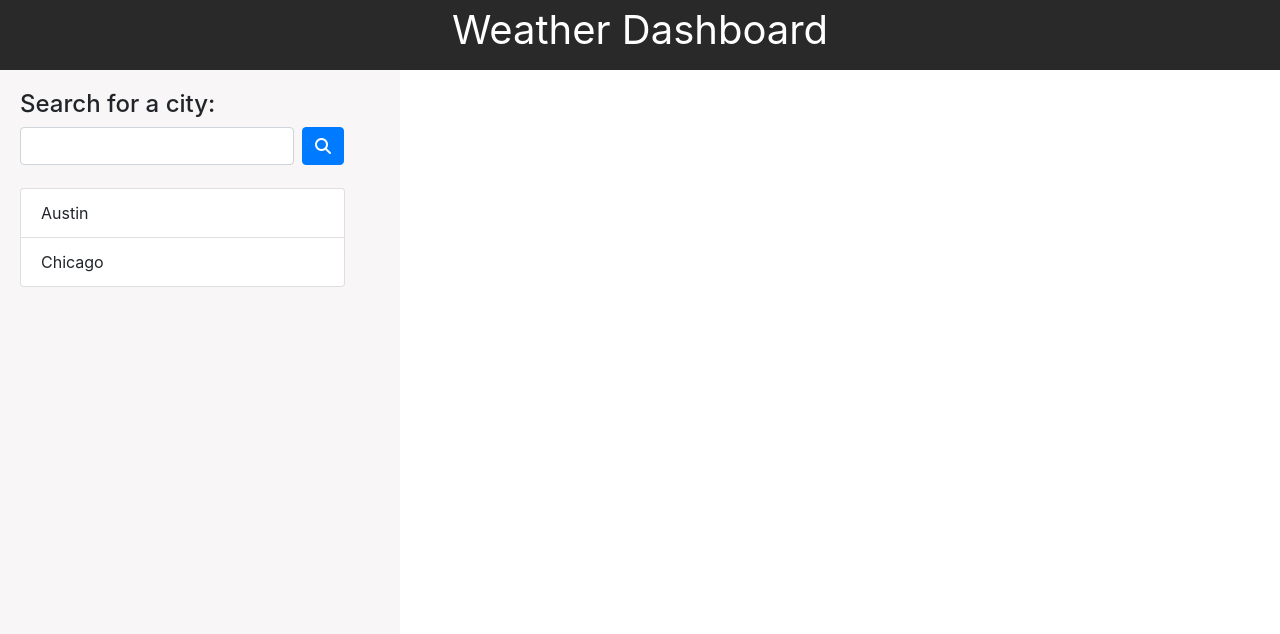
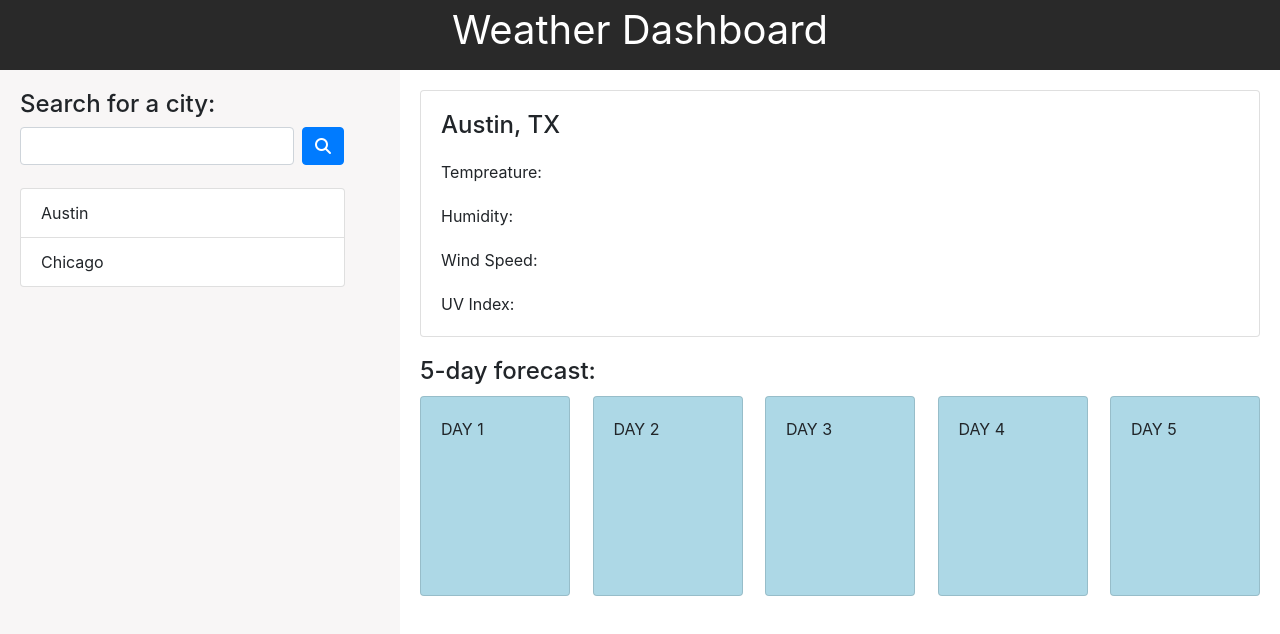
Before and after one commit to jawm17/Weather-Dashboard, a plain HTML site: page index.html in a window 1280 px wide. Drawn offline with nearby package versions, Linux system fonts and the light colour scheme.

Commit message:
additional formatting

```diff
--- a/index.html
+++ b/index.html
@@ -36,6 +36,48 @@
         </ul>
     </aside>
 
+    <!-- weather area -->
+    <div class="card weatherBox">
+        <div class="card-body">
+          <h4>Austin, TX</h4>
+          <p1>Tempreature: </p1>
+          <p1>Humidity: </p1>
+          <p1>Wind Speed: </p1>
+          <p1>UV Index: </p1>
+        </div>
+    </div>
+
+    <div>
+        <h4>5-day forecast:</h4>
+        <div class="row forecast">
+            <div class="card day">
+                <div class="card-body">
+                    DAY 1
+                </div>
+            </div>
+            <div class="card day">
+                <div class="card-body">
+                    DAY 2
+                </div>
+            </div>
+            <div class="card day">
+                <div class="card-body">
+                    DAY 3
+                </div>
+            </div>
+            <div class="card day">
+                <div class="card-body">
+                    DAY 4
+                </div>
+            </div>
+            <div class="card day">
+                <div class="card-body">
+                    DAY 5
+                </div>
+            </div>
+        </div>
+    </div>
+
     <!-- Bootsrap js -->
     <script src="https://code.jquery.com/jquery-3.4.1.slim.min.js" integrity="sha384-J6qa4849blE2+poT4WnyKhv5vZF5SrPo0iEjwBvKU7imGFAV0wwj1yYfoRSJoZ+n" crossorigin="anonymous"></script>
     <script src="https://stackpath.bootstrapcdn.com/bootstrap/4.4.1/js/bootstrap.min.js" integrity="sha384-wfSDF2E50Y2D1uUdj0O3uMBJnjuUD4Ih7YwaYd1iqfktj0Uod8GCExl3Og8ifwB6" crossorigin="anonymous"></script>
--- a/style.css
+++ b/style.css
@@ -9,7 +9,8 @@
     background-color: #f8f6f6;
     width: 400px;
     height: calc(100vh - 70px);
-
+    float: left;
+    margin-right: 20px;
 }
 .searchArea{
     margin-left: 20px;
@@ -21,3 +22,23 @@
     width: 325px;
     margin-left: 20px;
 }
+.weatherBox{
+    margin-top: 20px;
+    margin-right: 20px;
+    margin-bottom: 20px;
+}
+.forecast{
+    display: flex;
+    justify-content: space-between;
+    margin-right: 20px;
+    margin-top: 10px;
+}
+.day{
+    background-color: lightblue;
+    width: 150px;
+    height: 200px;
+}
+p1{
+    display: block;
+    margin-top: 20px;
+}
```
